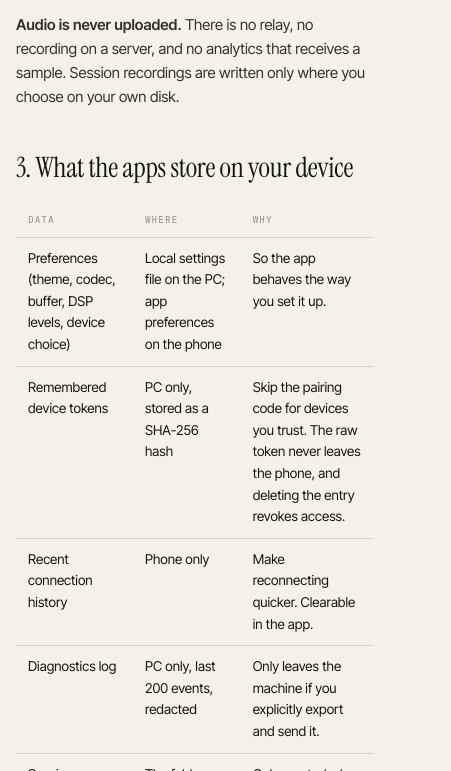
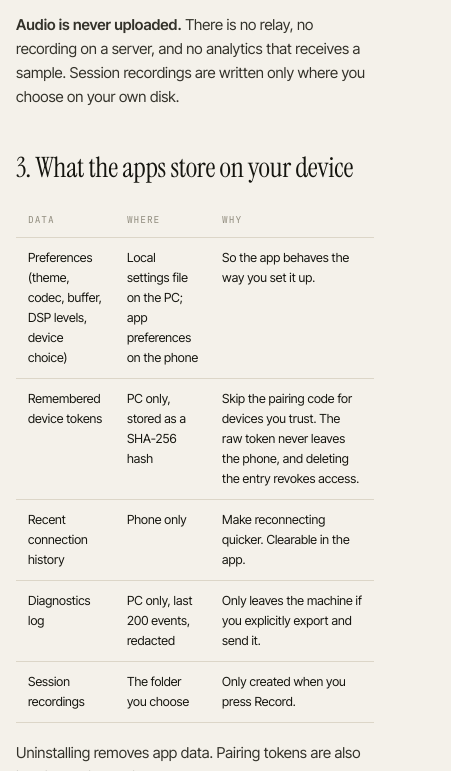
Before and after one commit to sdlksdsf/Virtual-Mic, a plain HTML site: page apps/web/privacy.html in a window 390 px wide. Shown: the part 1229-2000 px from the top of the page, 451 px wide, since content can reach past the window. Drawn offline with Linux system fonts and the light colour scheme; no server answers.

Commit message:
fix(web): keep long-form pages readable on a phone
The permissions table on the privacy page pushed the document to 449 px on a
390 px viewport, and the doc pages hugged the left of a 1280 px wrap, leaving a
dead gutter on desktop. Tables now break long tokens and tighten their padding
under 640 px; setup, privacy, security, terms, licenses and support share one
centred 760 px column so headings, prose and tables line up.

Co-authored-by: arena-agent <297053741+arena-agent@users.noreply.github.com>

```diff
--- a/apps/web/assets/css/site.css
+++ b/apps/web/assets/css/site.css
@@ -1264,6 +1264,19 @@ html[data-theme='dark'] .btn.primary {
   padding: 56px 0 80px;
   max-width: 760px;
 }
+/* Long-form pages: the heading and the body share one centred column. Without
+   this the prose hugs the left of a 1280 px wrap and leaves a dead gutter on
+   wide screens. */
+main.doc .wrap {
+  max-width: 760px;
+}
+main.doc .page-head h1 {
+  max-width: 26ch;
+}
+main.doc .prose {
+  margin-inline: auto;
+  max-width: 760px;
+}
 .prose h2 {
   font-family: var(--serif);
   font-weight: 400;
@@ -1326,12 +1339,29 @@ html[data-theme='dark'] .btn.primary {
   margin: 18px 0;
   font-size: 13.5px;
 }
+@media (max-width: 640px) {
+  .prose th,
+  .prose td {
+    padding: 9px 8px;
+  }
+  .prose table {
+    font-size: 12.5px;
+  }
+  .prose th {
+    font-size: 9px;
+    letter-spacing: 0.06em;
+  }
+}
 .prose th,
 .prose td {
   text-align: left;
   padding: 10px 12px;
   border-bottom: 1px solid var(--line);
   vertical-align: top;
+  /* Permission names such as FOREGROUND_SERVICE_MICROPHONE are single tokens
+     with no break opportunity; without this the table pushes the page wider
+     than a 390 px phone. */
+  overflow-wrap: anywhere;
 }
 .prose th {
   font-family: var(--mono);
--- a/apps/web/privacy.html
+++ b/apps/web/privacy.html
@@ -40,7 +40,7 @@
       </div>
     </header>
 
-    <main>
+    <main class="doc">
       <section class="page-head">
         <div class="wrap">
           <p class="breadcrumbs"><a href="index.html">VoxBridge</a> / Privacy policy</p>
```
Also changed, not shown: apps/web/licenses.html (+1 -1 lines), apps/web/security.html (+1 -1 lines), apps/web/setup.html (+2 -2 lines), apps/web/support.html (+1 -1 lines), apps/web/terms.html (+1 -1 lines).
